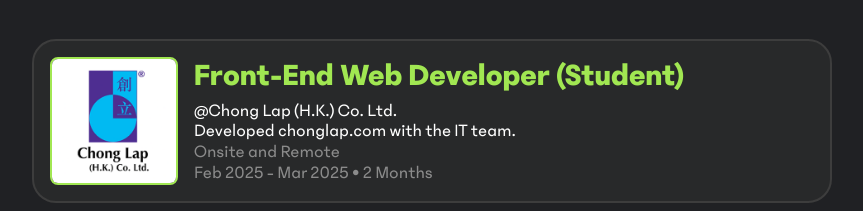
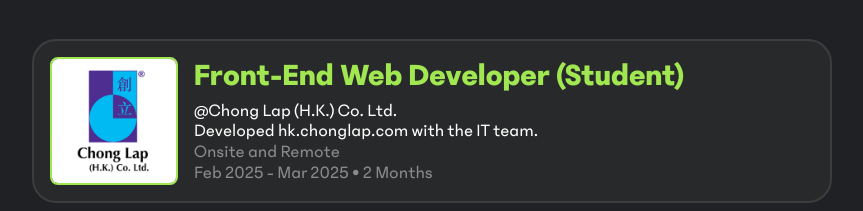
Before and after one commit to udontur/hadrian-cc, a Next.js app: page / in a window 1280 px wide. Shown: the part 1157-1368 px from the top of the page, without its empty margins (208-1071 px from the left). Built offline with nearby package versions, Linux system fonts and the light colour scheme.

Commit message:
fix: Wrong link the the experiences section

```diff
--- a/app/page/content/Experiences.tsx
+++ b/app/page/content/Experiences.tsx
@@ -12,7 +12,7 @@
             image="/img/chonglap.png"
             title="Front-End Web Developer (Student)"
             place="@Chong Lap (H.K.) Co. Ltd."
-            desc="Developed chonglap.com with the IT team."
+            desc="Developed hk.chonglap.com with the IT team."
             sub="Onsite and Remote"
             date="Feb 2025 - Mar 2025 • 2 Months"
         />
```
